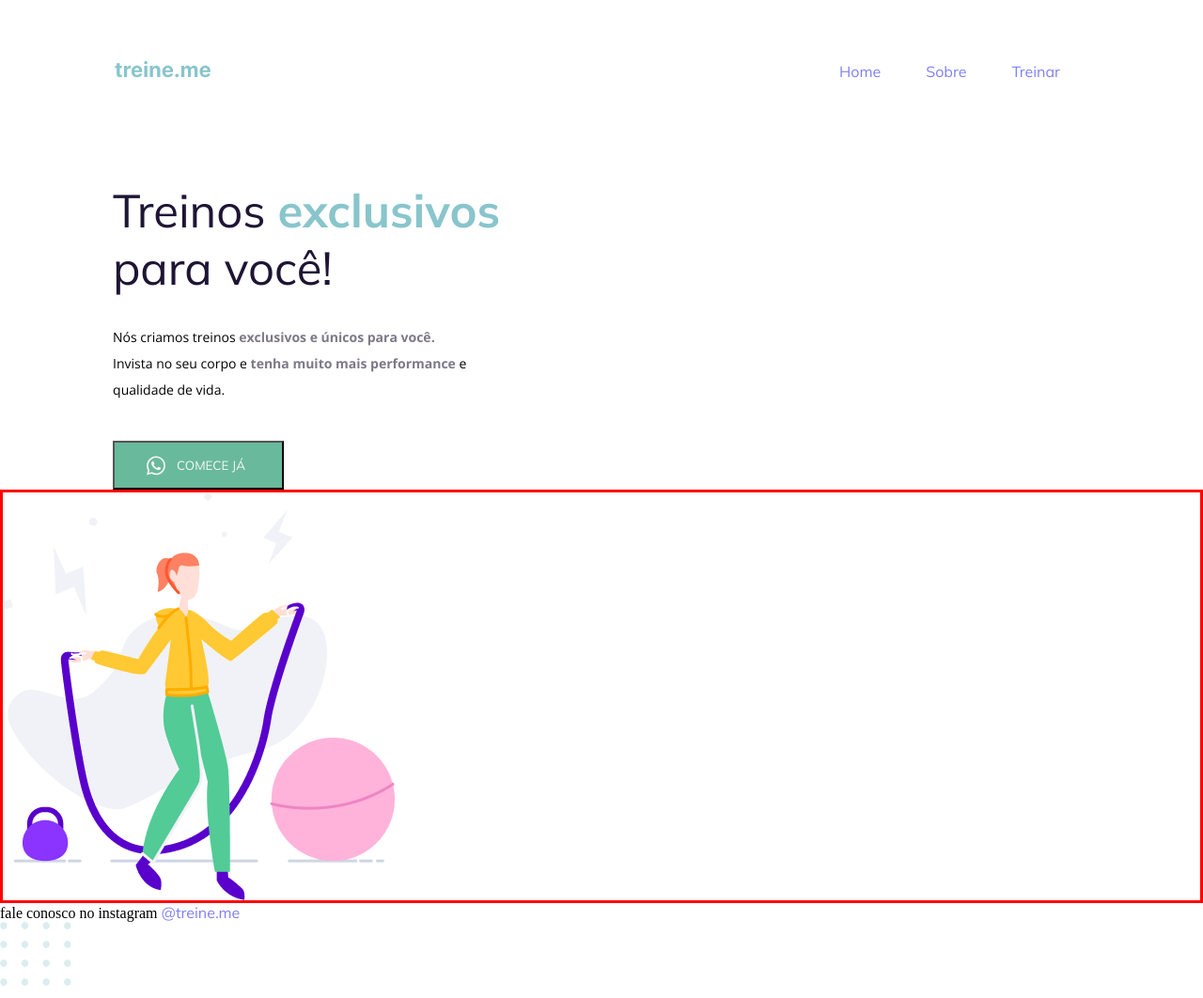
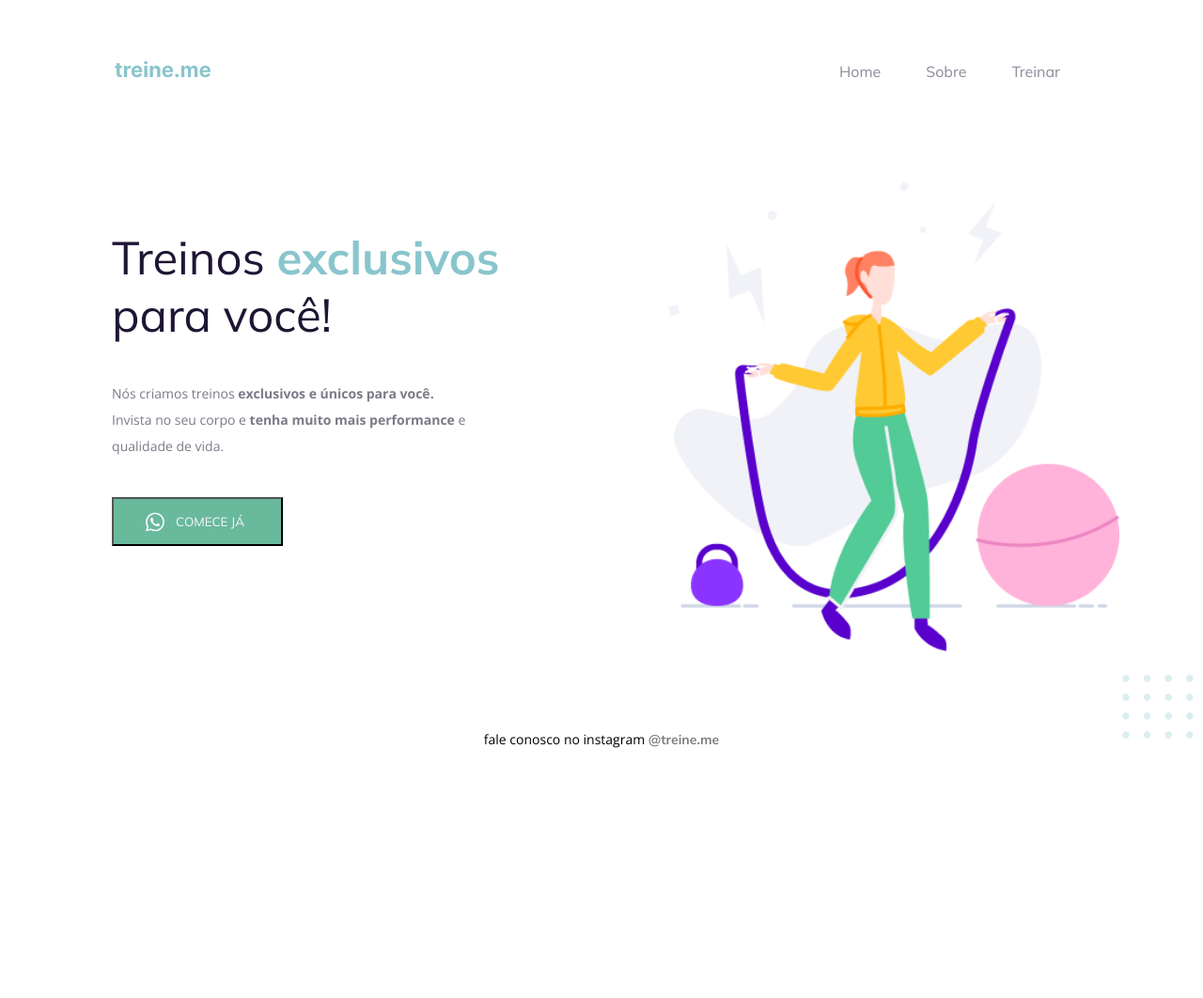
Before and after one commit to thiagoamim11/Desafio2_Rocketseat, a plain HTML site: page index.html in a window 1280 px wide. Shown: the whole page at 94% size. After the commit the page ends 831 px from the top, so only its background shows below. Drawn offline with nearby package versions, Linux system fonts and the light colour scheme.

Commit message:
Foi na base da gambiarra

```diff
--- a/index.html
+++ b/index.html
@@ -43,15 +43,16 @@
 
       <main>
           <section>
-            <div class="titulo"><h1>Treinos <span>exclusivos</span> para você!</h1></div>
 
-            <div class="texto">
-            <p>
+            <div class="container">
+            <div class="titulo">
+              <h1>Treinos <span>exclusivos</span> para você!</h1>
+
+
+            <p class="texto">
               Nós criamos treinos <strong>exclusivos e únicos para você.</strong></br>
               Invista no seu corpo e <strong>tenha muito mais performance</strong> e qualidade de vida.
             </p>
-            </div>
-
 
             <button>
 
@@ -59,22 +60,32 @@
               <p>COMECE JÁ</p>
 
             </button>
+          </div>
+            </div>
 
+
+
+
+            <div class="figura">
+              <img src="images/img.png" alt="Desenho de uma mulher pulando corta numa academia.">
+            </div>
 
           </section>
 
-          <div class="figura">
-            <img src="images/img.png" alt="Desenho de uma mulher pulando corta numa academia.">
-          </div>
+
 
       </main>
 
       <footer>
-          fale conosco no instagram <a href="https://instagram.com/treineme" target="_blank">@treine.me</a>
+          <p>fale conosco no instagram <a href="https://instagram.com/treineme" target="_blank">@treine.me</a></p>
+
       </footer>
+      <div class="logofim">
+      <img id="balls" src="images/balls.svg" alt="Bolinhas decorativas verdes no canto inferior direito da página.">
+      </div>
     </div>
 
-    <img id="balls" src="images/balls.svg" alt="Bolinhas decorativas verdes no canto inferior direito da página.">
+
 
   </body>
 </html>
--- a/style.css
+++ b/style.css
@@ -15,6 +15,7 @@ nav {
   align-items: center;
   margin-bottom: 15px;
   margin-top: 65px;
+  margin-right: 152.1210px;
 }
 
 ul {
@@ -22,13 +23,14 @@ ul {
   display: flex;
   list-style: none;
   gap: 48.04px;
-  margin-right: 152.12px;
+
 }
 
 a {
   opacity: 0.5;
   text-decoration: none;
   font-family: 'Mulish', sans-serif;
+  color: #1F1534;
 }
 
 a:hover {
@@ -40,11 +42,24 @@ a:hover {
   margin-left: 122.1px;
 }
 
+section {
+  margin-top: 106px;
+
+  flex-shrink: 0;
+  display: flex;
+  margin-left: 119.09px;
+  margin-right: 152.12px;
+  height: 100%;
+  justify-content: space-between;
+}
+
 .titulo {
   width: 489.382px;
-  height: 112px;
-  margin-left: 119.9px;
-  margin-top: 106px;
+  height: 102px;
+}
+
+.container {
+  margin-right: 102.08px;
 }
 
 .titulo h1 {
@@ -52,6 +67,7 @@ a:hover {
   color: #1F1534;
   font-weight: 400;
   font-size: 49px;
+  padding-top:50px;
 }
 
 .titulo h1 span {
@@ -61,22 +77,22 @@ a:hover {
 }
 
 .texto {
-  height: 84px;
-  width: 438.342px;
-  margin-left: 120.09px;
-  margin-top: 40px;
-}
-
-.texto p {
   font-family: 'Open Sans', sans-serif;
   font-size: 14px;
   font-weight: 400;
-  line-height: 28px; /* 200% */
+  line-height: 28px;
+  margin-top: 40px;
+  width: 438px;
+  height: 84px;
+  color: #7D7987;
 }
 
-.texto p strong {
-  font-weight: 700;
-  color: #7D7987;
+.figura {
+  width: 417.326px;
+  height: 500px;
+
+  display: flex;
+
 }
 
 button {
@@ -90,25 +106,87 @@ a:hover {
   padding-right: 32px;
   color: #F9F9F9;
   font-family: 'Mulish', sans-serif;
-    margin-left: 120px;
 }
 
 button p {
   margin-left: 10px;
 }
 
-.figura {
+button:hover {
+  background: #4EA788;
+}
+
+footer {
+  font-size: 14px;
+  line-height: 28px;
   display: flex;
-  border: red solid 3px;
+  justify-content: center;
+  margin-bottom: 30px;
+  margin-top: 80px;
+}
+
+.logofim {
+  text-align: end;
+  position: fixed;
+  bottom: 0;
+  right: 0;
+
+}
+
+footer p {
+  color: #000;
+  font-family: 'Open Sans', sans-serif;
+  font-size: 14px;
+}
+
+footer p a {
+  color: #000;
+  font-weight: bold;
+}
 
 
-  flex-shrink: 0;
+
+
+
+/*
+
+
+.texto {
+  height: 84px;
+  width: 438.342px;
+  margin-left: 120.09px;
+  margin-top: 40px;
+}
+
+.texto p {
+  font-family: 'Open Sans', sans-serif;
+  font-size: 14px;
+  font-weight: 400;
+  line-height: 28px;
+}
+
+.texto p strong {
+  font-weight: 700;
+  color: #7D7987;
+  }
+
+
+
+
+
+.figura {
+
+  border: red solid 3px;
+   height: 433.64px;
+   width: 500px;
 
 }
 
 .page {
-
-
+  border: solid blue 3px;
+  width: 1008.787px;
+  height: 433.64px;
+  flex-shrink: 0;
 }
 
 
@@ -229,18 +307,9 @@ body {
     cursor: pointer;
   }
 
-  button:hover {
-      background: #4EA788;
-  }
 
-  footer {
-    font-size: 14px;
-    line-height: 28px;
 
-    text-align: center;
 
-    margin-top: 80px;
-  }
 
   footer a {
     font-weight: bold;
```
Lines whose indentation alone changed are shown as unchanged.
